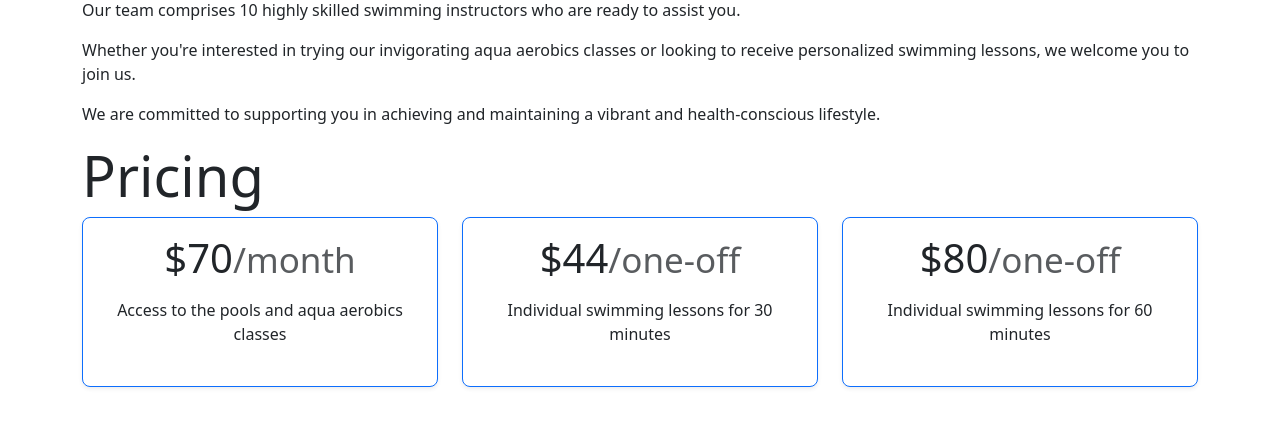
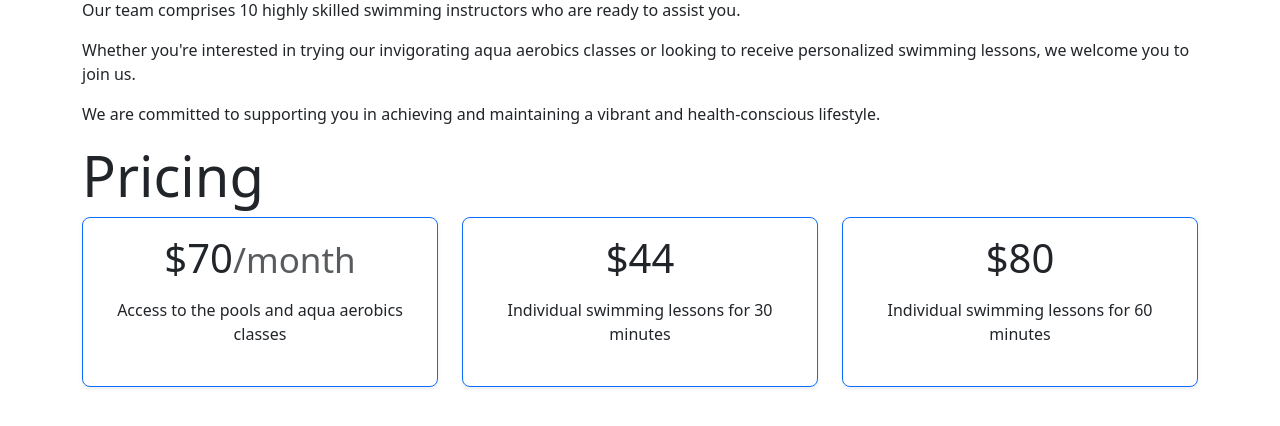
Before and after one commit to gaon5/swimapp, a Flask app: page / in a window 1280 px wide. Shown: the part 578-1004 px from the top of the page. Run offline with Flask 3, Linux system fonts and the light colour scheme; some libraries are stand-ins or nearby versions.

Commit message:
took out 'one-off' from pricing

```diff
--- a/app/templates/guest/welcome_page.html
+++ b/app/templates/guest/welcome_page.html
@@ -46,7 +46,7 @@
             <div class="col">
               <div class="card mb-4 rounded-3 shadow-sm border-primary">
                 <div class="card-body">
-                  <h1 class="card-title pricing-card-title">$44<small class="text-muted fw-light">/one-off</small></h1>
+                  <h1 class="card-title pricing-card-title">$44</h1>
                   <ul class="list-unstyled mt-3 mb-4">
                     <li>Individual swimming lessons for 30 minutes</li>
                   </ul>
@@ -56,7 +56,7 @@
             <div class="col">
               <div class="card mb-4 rounded-3 shadow-sm border-primary">
                 <div class="card-body">
-                  <h1 class="card-title pricing-card-title">$80<small class="text-muted fw-light">/one-off</small></h1>
+                  <h1 class="card-title pricing-card-title">$80</h1>
                   <ul class="list-unstyled mt-3 mb-4">
                     <li>Individual swimming lessons for 60 minutes</li>
                   </ul>
```
